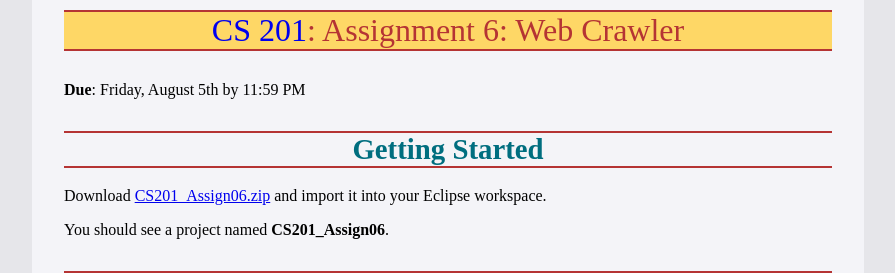
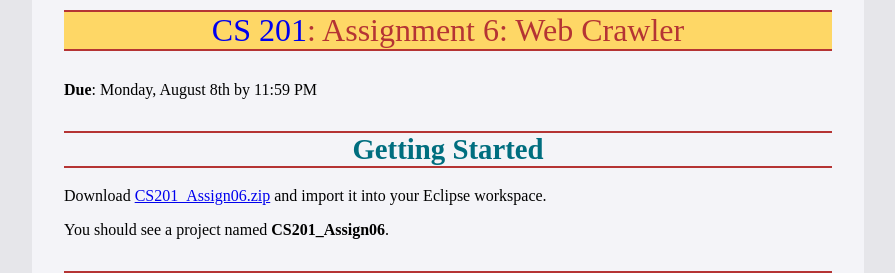
Before and after one commit to ycpcs/cs201-summer2016, a Jekyll site: the page built from assign/assign06.md, in a window 1280 px wide and 900 px high. Shown: the top 273 px of the window, without its empty margins (192-1087 px from the left). Built offline with Jekyll 4.4.1, drawn with Linux system fonts in a browser that asks for light colours; some web fonts are replaced.

Commit message:
extend due date for assignment 6

```diff
--- a/assign/assign06.md
+++ b/assign/assign06.md
@@ -3,7 +3,7 @@ layout: default
 title: "Assignment 6: Web Crawler"
 ---
 
-**Due**: Friday, August 5th by 11:59 PM
+**Due**: Monday, August 8th by 11:59 PM
 
 Getting Started
 ===============
```
Also changed, not shown: assign/index.md (+1 -1 lines), index.md (+1 -0 lines).
